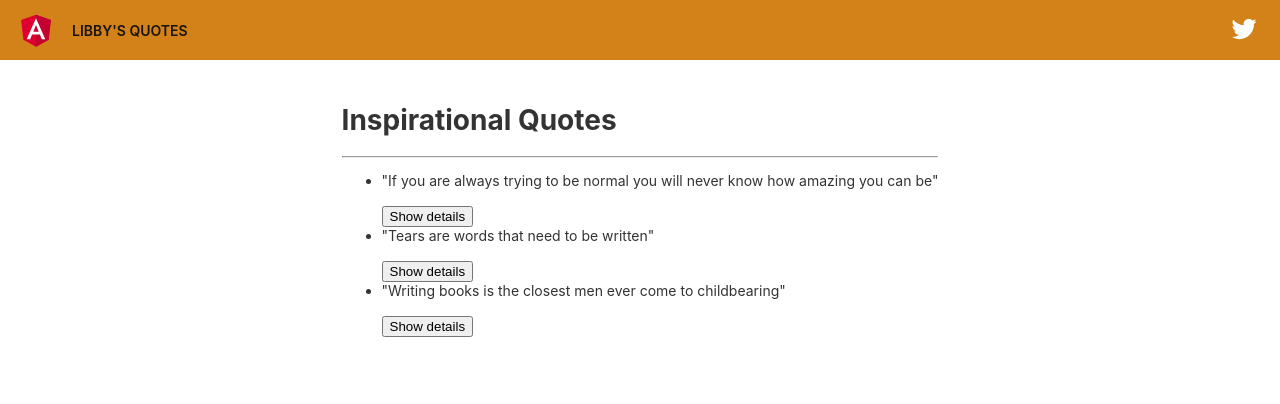
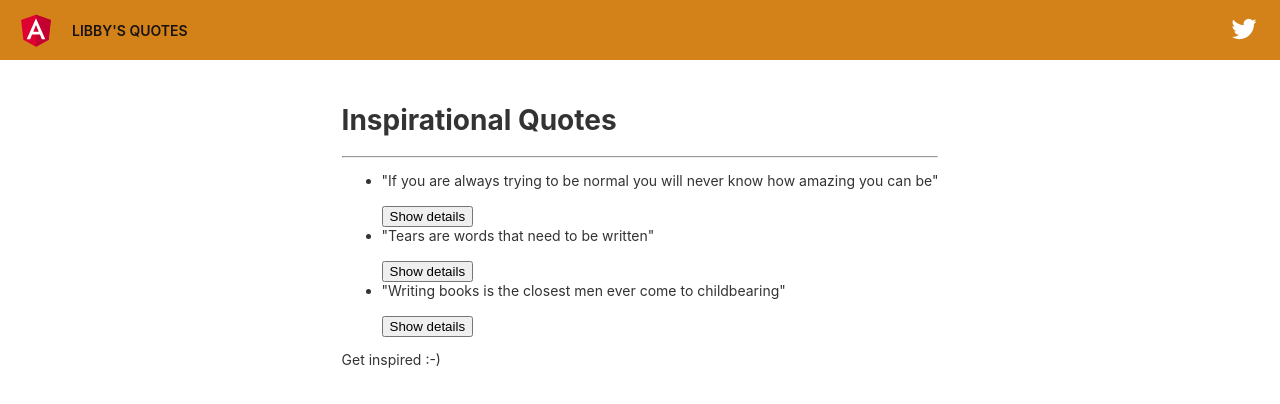
Before and after one commit to Libb521/quotes, an Angular app: page / in a window 1280 px wide. Shown: the top 404 px of the page. Built offline with nearby package versions, Linux system fonts and the light colour scheme.

Commit message:
i added a completedate property in our constructor in order to set the datatype date

```diff
--- a/src/app/quote/quote.component.html
+++ b/src/app/quote/quote.component.html
@@ -1,16 +1,13 @@
-
-
 <h1>Inspirational Quotes</h1>
 <hr>
 <ul>
   <div *ngFor='let quote of quotes;let i = index'>
     <li>{{quote.name}}</li> <br>
-          <!-- <li>{{quote.description}}</li> -->
     <button (click)='toggleDetails(i)'>Show details</button>
     <app-quote-detail *ngIf='quote.showDescription' [quote]='quote'></app-quote-detail>
   </div>
 </ul>
-    <p *ngIf='quotes.length > 5'>You have too many goals</p>
+<p *ngIf='quotes.length > 2'>Get inspired :-)</p>
 
 
 <!-- <button class="btn btn-info" (click)="upvote(i)">Upvote </button>
--- a/src/app/quote/quote.component.ts
+++ b/src/app/quote/quote.component.ts
@@ -16,6 +16,12 @@ export class QuoteComponent implements OnInit {
   toggleDetails(index){
     this.quotes[index].showDescription = !this.quotes[index].showDescription;
   }
+    completeQuote(isComplete, index){
+      if (isComplete) {
+        this.quotes.splice(index,1);
+      }
+  }
+
   constructor() { }
 
   ngOnInit() {
--- a/src/app/quotes.ts
+++ b/src/app/quotes.ts
@@ -1,6 +1,6 @@
 export class Quotes {
     showDescription: boolean;
-    constructor(public id: number, public name: string, public description: string){
+    constructor(public id: number, public name: string, public description: string, public completeDate: Date){
         this.showDescription=false;
     }
 
```
Lines whose indentation alone changed are shown as unchanged.
